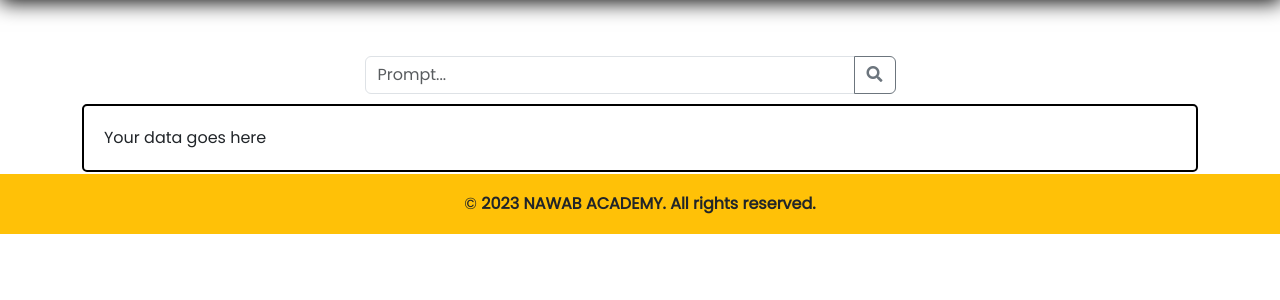
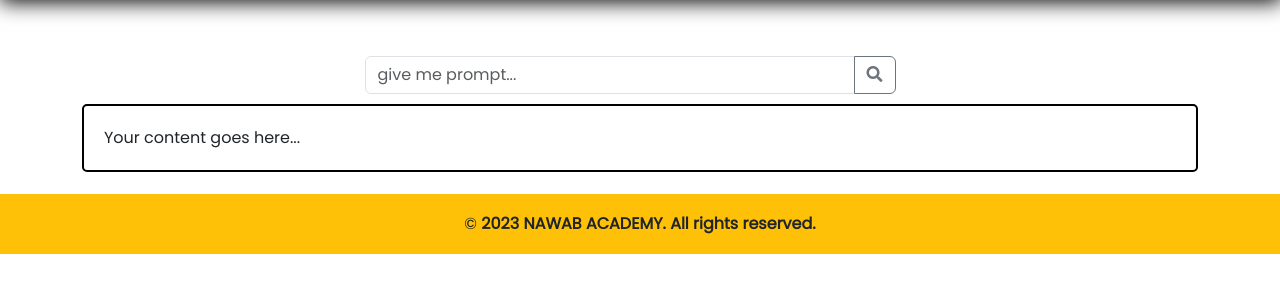
Before and after one commit to shahidjhawari/Online-Courses, a PHP site: page /openai.php in a window 1280 px wide. Shown: the part 103-403 px from the top of the page. Run offline with PHP 8.4, Linux system fonts and the light colour scheme; some libraries are stand-ins or nearby versions.

Commit message:
minor changes

```diff
--- a/openai.php
+++ b/openai.php
@@ -49,9 +49,11 @@ if (isset($_POST['submit'])) {
         border: 2px solid black;
         border-radius: 5px;
         padding: 20px;
+        margin-bottom: 20px;
     }
     span {
         color: orangered;
+        text-align: center;
     }
 </style>
 
@@ -61,7 +63,7 @@ if (isset($_POST['submit'])) {
         <div class="col-md-6">
             <form method="post">
             <div class="input-group">
-                <input type="text" class="form-control" placeholder="Prompt..." name="str" id="openai">
+                <input type="text" class="form-control" placeholder="give me prompt..." name="str" id="openai">
                 <button class="btn btn-outline-secondary" type="submit" name="submit" id="openaibtn">
                     <i class="fas fa-search"></i>
                 </button>
@@ -77,7 +79,7 @@ if (isset($_POST['submit'])) {
     <fieldset>
         <?php
         if (!isset($data)) {
-            echo "Your data goes here";
+            echo "Your content goes here...";
         } else {
             echo "<p>$data</p>";
         }
```
